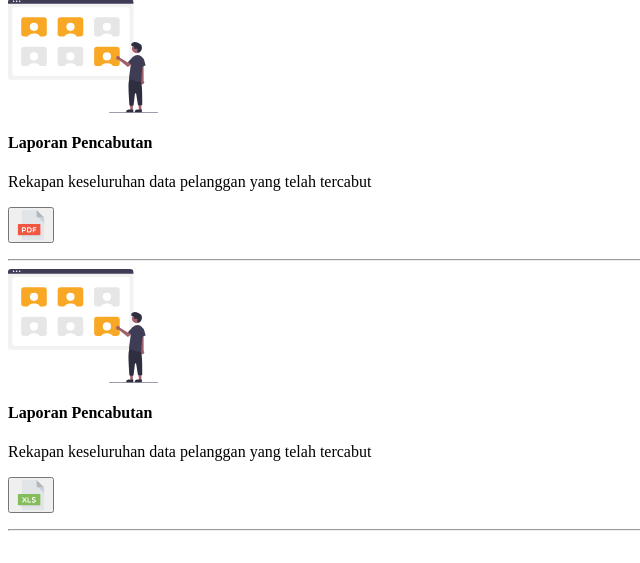
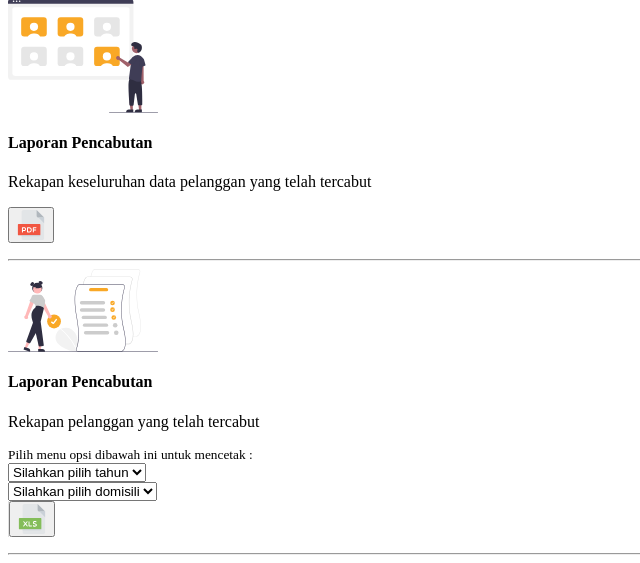
Before and after one commit to agusprasetyo30/monitoring-project, a CodeIgniter app: the page made by application/views/report/V_laporan.php in a window 1280 px wide. Shown: the part 682-1245 px from the top of the page, without its empty margins (0-640 px from the left). Before the commit the page ends 1213 px from the top, so only its background shows below. Run offline with CodeIgniter, Linux system fonts and the light colour scheme; data that the repository does not hold is empty.

Commit message:
update laporan pencabutan excel

```diff
--- a/application/models/M_laporan.php
+++ b/application/models/M_laporan.php
@@ -177,6 +177,7 @@
 
             return $this->db->query( $sql );
         }
+
     }
 
     /* End of file M_laporan.php */
--- a/application/views/report/V_laporan.php
+++ b/application/views/report/V_laporan.php
@@ -59,7 +59,7 @@
                                     </div>
 
 
-                                    <!-- Transaction -->
+                                    <!-- Piutang Pelanggan -->
                                     <div class="row">
                                         <div class="col-md-3">
                                             <?php echo svg("rekap") ?>
@@ -109,7 +109,7 @@
 
 
 
-                                    <!-- Cabut -->
+                                    <!-- Cabut PDF -->
                                     <div class="row">
                                         <div class="col-md-3">
                                             <?php echo svg("account") ?>
@@ -133,30 +133,57 @@
                                         <div class="col-md-12"><hr></div>
                                     </div>
 
-                                     <!-- Cabut -->
+
+
+                                     <!-- Cabut Excell -->
                                      <div class="row">
                                         <div class="col-md-3">
-                                            <?php echo svg("account") ?>
+                                            <?php echo svg("rekap") ?>
                                         </div>
                                         <div clss="col-md-9">
-                                            <h4>Laporan Pencabutan</h4>
-                                            <p>Rekapan keseluruhan data pelanggan yang telah tercabut</p>
+                                            <h4>Laporan Pencabutan </h4>
+                                            <p>Rekapan pelanggan yang telah tercabut</p>
 
-                                                <form action="<?php echo base_url('laporan/exportPencabutanExcel') ?>" method="GET">
+                                            <small>Pilih menu opsi dibawah ini untuk mencetak :</small>
+                                            <div class="">
                                                 <div class="row">
 
-                                                    <div class="col-md-8 text-right" >
-                                                    <button class="btn btn-icon"><?php echo svg("xls") ?></button>
+                                                    <form action="<?php echo base_url('laporan/exportPencabutanExcel') ?>" method="GET">
+                                                    <div class="col-md-2">
+                                                        <select id="tahun-" class="form-control" name="tahun" required="">
+                                                            <option value="">Silahkan pilih tahun</option>
+                                                            <?php
+
+                                                                    $tahun = substr(date('Y'), -2);
+                                                                    for ( $i = 18; $i <= intval($tahun); $i++ ) { ?>
+                                                                    <option value="20<?php echo $i ?>">20<?php echo $i ?></option>
+                                                                    <?php } ?>
+                                                        </select>
+                                                    </div>
+                                                    <div class="col-md-3">
+                                                        <select  id="domisili" name="domisili" required="">
+                                                                <option value="">Silahkan pilih domisili</option>
+                                                                <?php
+                                                                    foreach ($master_domisili as $kolom => $value) { ?>
+                                                                    <option value="<?= $value['id_domisili'].'-'.$value['kota']?>"><?= $value['kota']." - ".$value['wilayah'] ?></option>
+                                                                <?php
+                                                                }
+                                                                ?>
+                                                        </select>
+                                                    </div>
+                                                    <div class="col-md-3 text-right" style="border-left: 1px solid #e0e0e0">
+                                                        <button class="btn btn-icon"><?php echo svg("xls") ?></button>
 
                                                     </div>
                                                     </form>
                                                 </div>
-
-
+                                            </div>
 
                                         </div>
                                         <div class="col-md-12"><hr></div>
                                     </div>
+
+
 
 
                                 </div>
```
Also changed, not shown: application/controllers/Laporan.php (+18 -28 lines).
